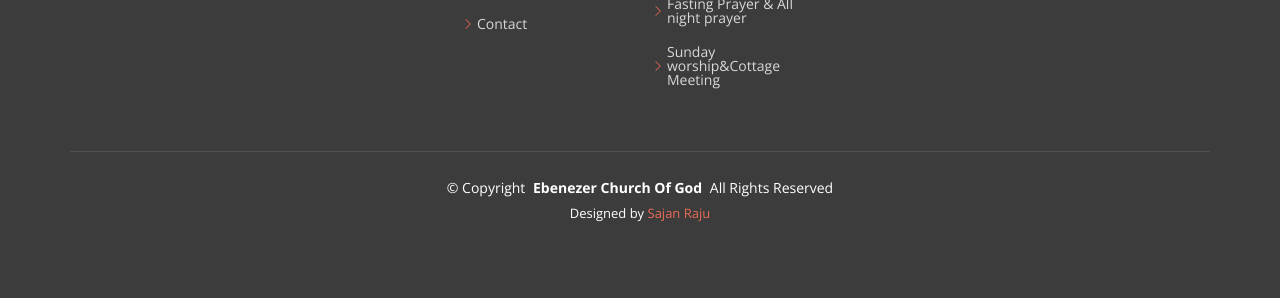
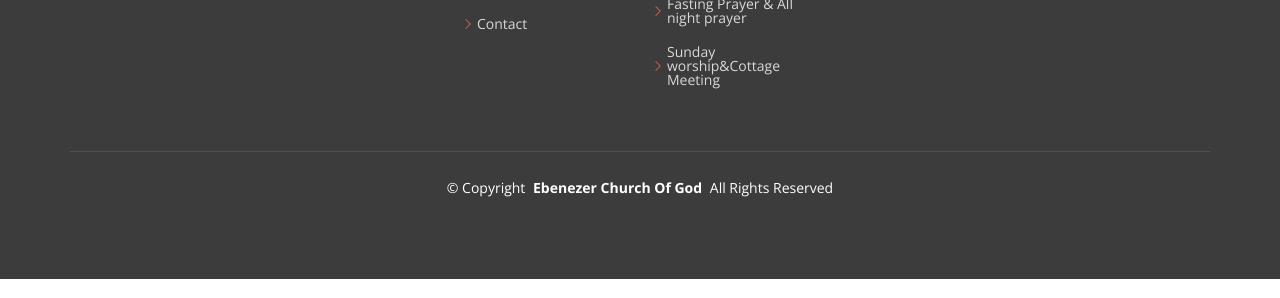
Before and after one commit to sajanraju1991/Ebenezer-Church-of-God, a plain HTML site: page videogallery.html in a window 1280 px wide. Shown: the part 627-925 px from the top of the page. Drawn offline with nearby package versions, Linux system fonts and the light colour scheme.

Commit message:
Update videogallery.html

```diff
--- a/videogallery.html
+++ b/videogallery.html
@@ -203,7 +203,7 @@
       <p>© <span>Copyright</span> <strong class="px-1 sitename">Ebenezer Church Of God</strong> <span>All Rights Reserved</span></p>
       <div class="credits">
 
-        Designed by <a href="https://sajanraju.co.uk/">Sajan Raju</a>
+
       </div>
     </div>
 
```
